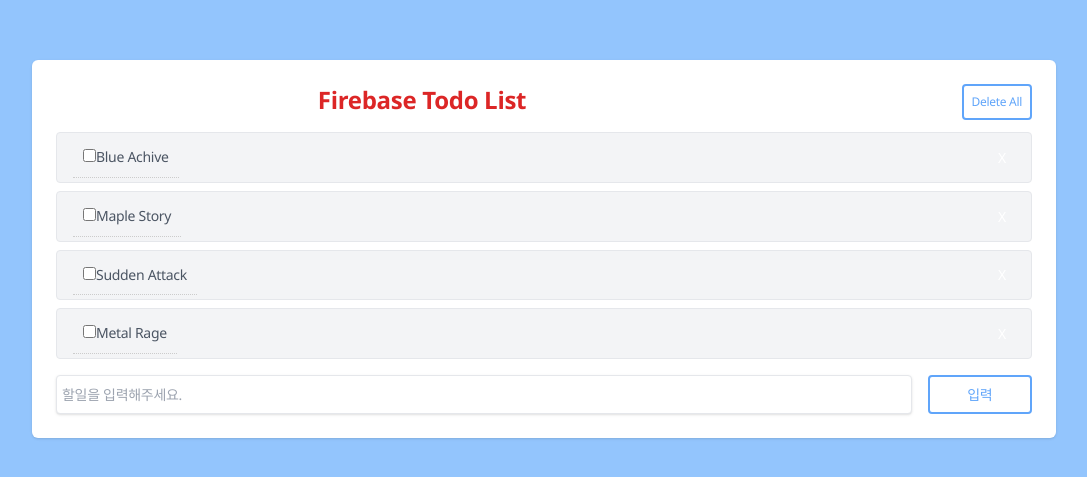
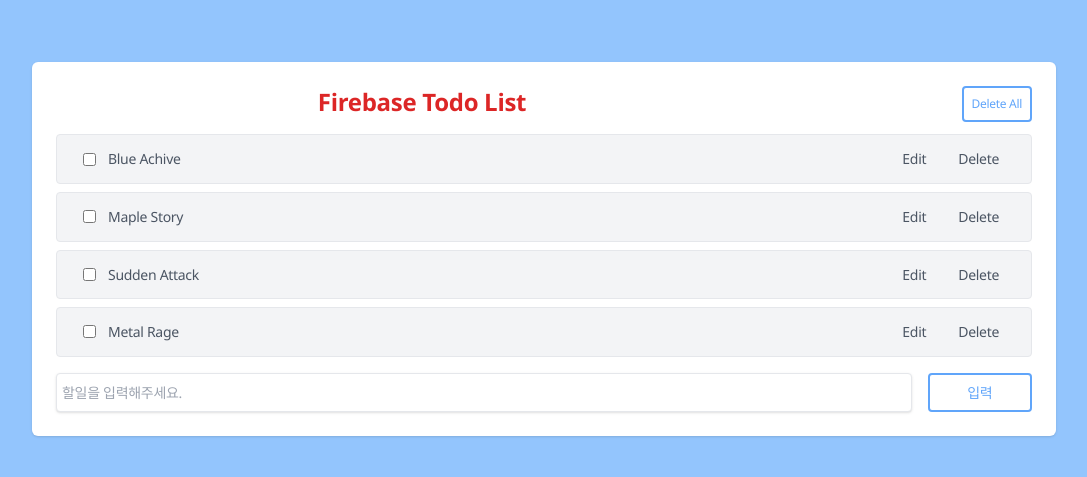
Before and after one commit to devicepac/fb-todo, a React (Create React App) app: page / in a window 1280 px wide. Shown: the part 151-628 px from the top of the page, without its empty margins (96-1183 px from the left). Built offline with nearby package versions, Linux system fonts and the light colour scheme.

Commit message:
Feat: Todo Title 수정 기능 추가

```diff
--- a/src/components/ListItem.js
+++ b/src/components/ListItem.js
@@ -1,25 +1,21 @@
-import React from "react";
+import React, { useState } from "react";
 
 const ListItem = ({ item, todoData, setTodoData }) => {
-  console.log("ListItem 랜더링", item);
-  const btnStyle = {
-    color: "#fff",
-    float: "right",
-    border: "none",
-    padding: "5px 9px",
-    borderRadius: "50%",
-    cursor: "pointer",
-  };
+  // console.log("ListItem 랜더링", item);
+
+  // 편집 상태 설정 state
+  const [isEdit, setIsEdit] = useState(false);
+  // 편집 상태 타이틀 설정 state
+  const [editTitle, setEditTitle] = useState(item.title);
+
   const getStyle = _completed => {
     return {
       padding: "10px",
-      borderBottom: "1px dotted #ccc",
       textDecoration: _completed ? "line-through" : "none",
     };
   };
-
-  //이벤트 핸들러
-  const handleClick = _id => {
+  // 이벤트 핸들러
+  const handleDeleteClick = _id => {
     // 전달된 ID를 검색해서 목록에서 제거
     // 1. 전달된 id로 해당하는 목록 찾아서 제외
     // 2. 새로운 목록으로 갱신해서 화면 리랜더링
@@ -27,38 +23,95 @@
     const newTodoData = todoData.filter(item => item.id !== _id);
     setTodoData(newTodoData);
   };
+  const handleEditClick = () => {
+    setIsEdit(true);
+  };
+  const handleEditChange = evant => {
+    setEditTitle(evant.target.value);
+  };
+  const handleCancelClick = () => {
+    setIsEdit(false);
+  };
+  const handleSaveClick = _id => {
+    let newTodoData = todoData.map(item => {
+      if (item.id === _id) {
+        item.title = editTitle;
+      }
+      return item;
+    });
+    setTodoData(newTodoData);
+    setIsEdit(false);
+  };
 
   const handleCompleteChange = _id => {
-    // 중요한 것은 id의 해당하는 것만 수정하면 된다 xxx
+    // 중요한 것은 음.. id에 해당하는 것만 수정하면 되지 XXX
     // state 는 항상 새롭게 만든 내용 즉, 배열로 업데이트 해야 한다.
     // 새로운 배열을 만들어서 set 하자.
     let newTodoData = todoData.map(item => {
       if (item.id === _id) {
-        //completed를 갱신
+        // completed 를 갱신함.
         item.completed = !item.completed;
       }
       return item;
     });
     setTodoData(newTodoData);
   };
+
+  if (isEdit) {
+    // 편집중
     return (
       <div className="flex items-center justify-between w-full mb-2 px-4 py-1 text-gray-600 bg-gray-100 border rounded">
-      <div className="items-center" style={getStyle(item.completed)}>
+        <div className="items-center w-3/5">
+          {/* defaultChecked : 체크박스에 기본체크 상태 설정 */}
+          <input
+            className="w-full px-3 py-2 mr-3 text-gray-500 rounded"
+            type="text"
+            value={editTitle}
+            onChange={handleEditChange}
+          />
+        </div>
+        <div className="items-center">
+          <button className="px-4 py-2 float-right" onClick={handleCancelClick}>
+            Cancle
+          </button>
+
+          <button
+            className="px-4 py-2 float-right"
+            onClick={() => handleSaveClick(item.id)}
+          >
+            Save
+          </button>
+        </div>
+      </div>
+    );
+  } else {
+    // 일반상태
+    return (
+      <div className="flex items-center justify-between w-full mb-2 px-4 py-1 text-gray-600 bg-gray-100 border rounded">
+        <div className="items-center flex" style={getStyle(item.completed)}>
           {/* defaultChecked : 체크박스에 기본체크 상태 설정 */}
           <input
             type="checkbox"
             defaultChecked={item.completed}
             onChange={() => handleCompleteChange(item.id)}
           />
-        {item.title}
+          <span className="ml-3">{item.title}</span>
         </div>
-      <div className="item-center">
-        <button style={btnStyle} onClick={() => handleClick(item.id)}>
-          X
+        <div className="items-center">
+          <button
+            className="px-4 py-2 float-right"
+            onClick={() => handleDeleteClick(item.id)}
+          >
+            Delete
+          </button>
+
+          <button className="px-4 py-2 float-right" onClick={handleEditClick}>
+            Edit
           </button>
         </div>
       </div>
     );
+  }
 };
 // 리랜더링 최적화 적용
 export default React.memo(ListItem);
```
Also changed, not shown: src/App.js (+7 -2 lines). Lines whose indentation alone changed are shown as unchanged.
